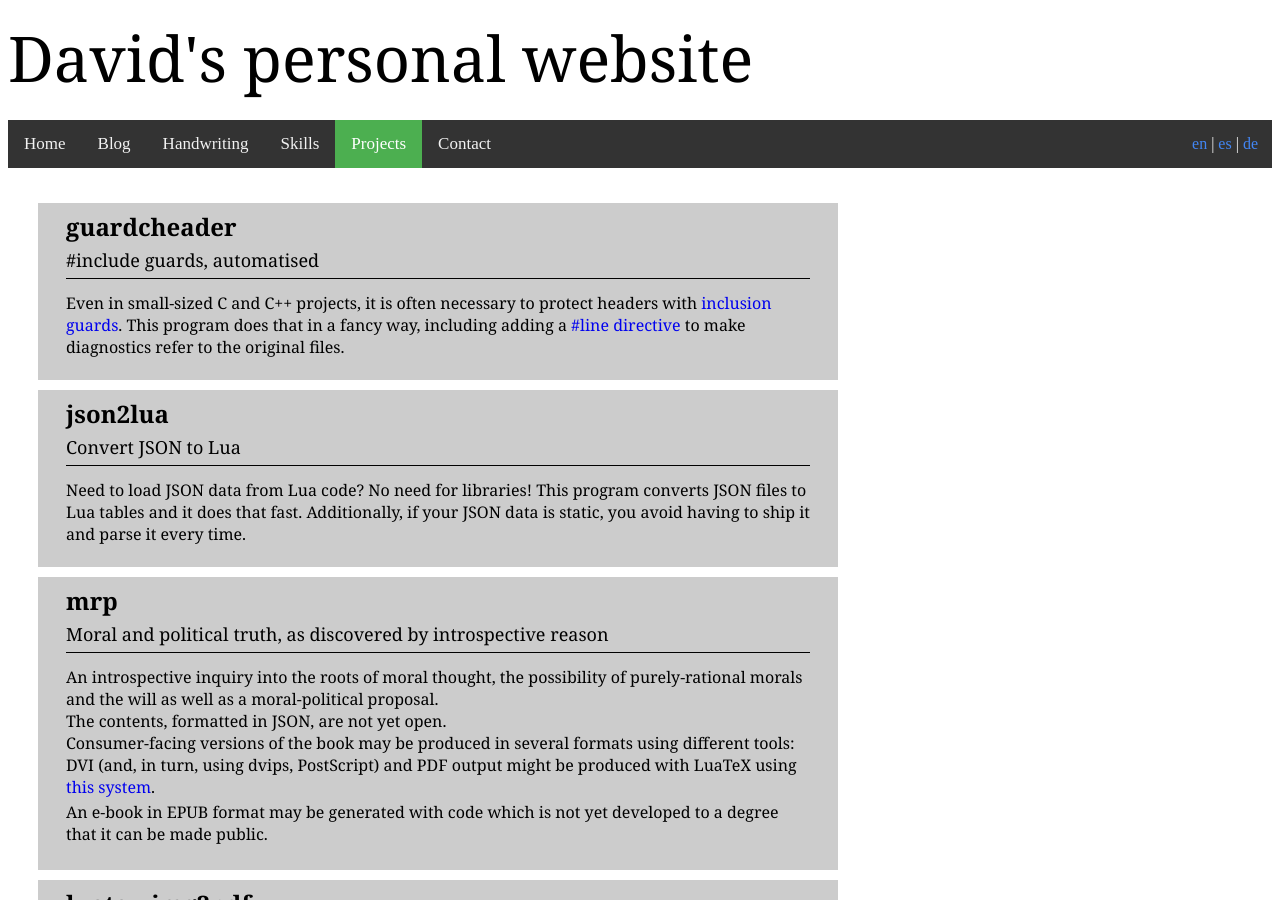
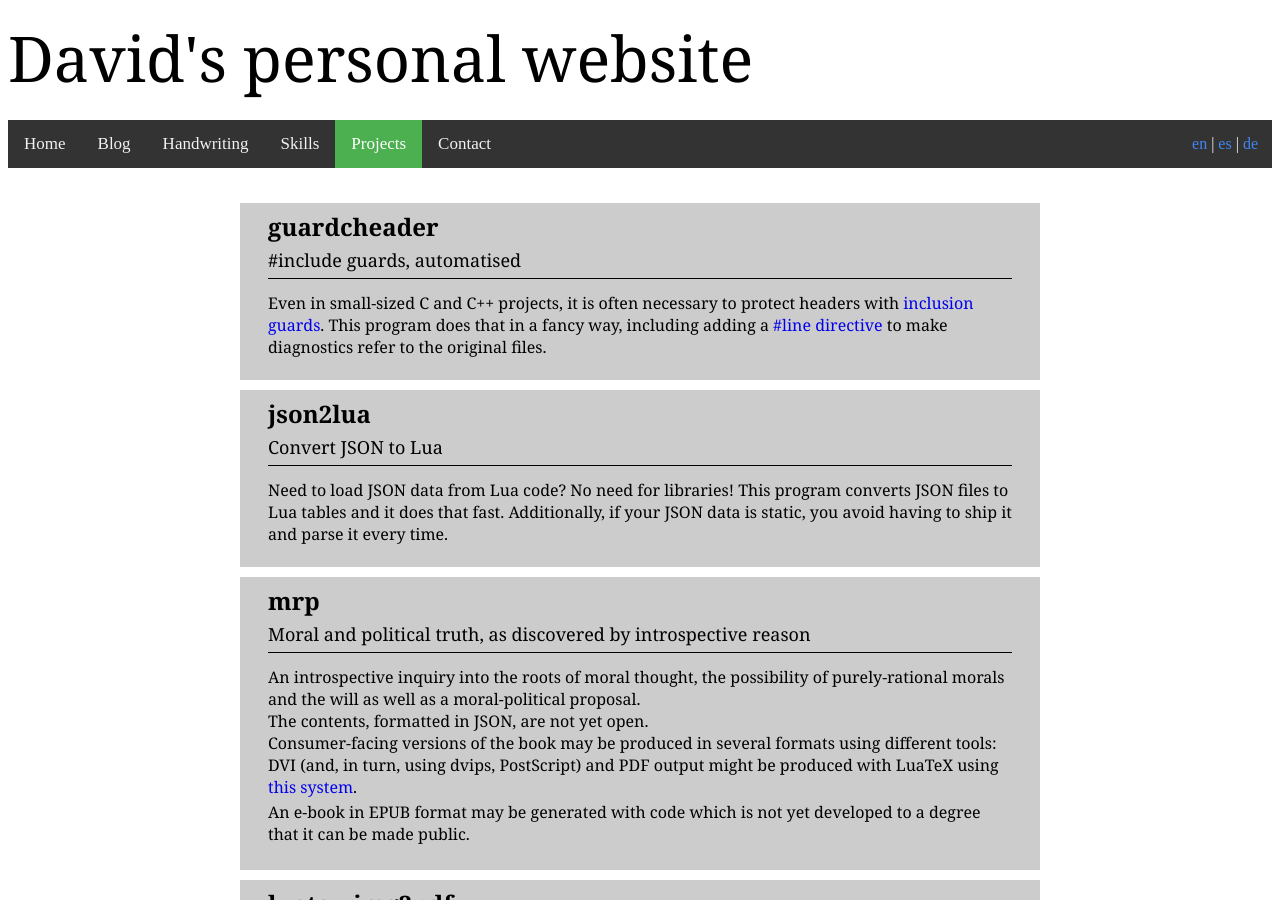
Before and after one commit to kalrish/website, a Jekyll site: the page built from en/projects.html, in a window 1280 px wide and 900 px high. Built offline with Jekyll 4.4.1, drawn with Linux system fonts in a browser that asks for light colours.

Commit message:
Center project list on projects page

```diff
--- a/_includes/css/projects.scss
+++ b/_includes/css/projects.scss
@@ -1,3 +1,9 @@
+main {
+	width: fit-content;
+	margin-left: auto;
+	margin-right: auto;
+}
+
 ul.smartlist {
 	list-style-type: none;
 }
```
